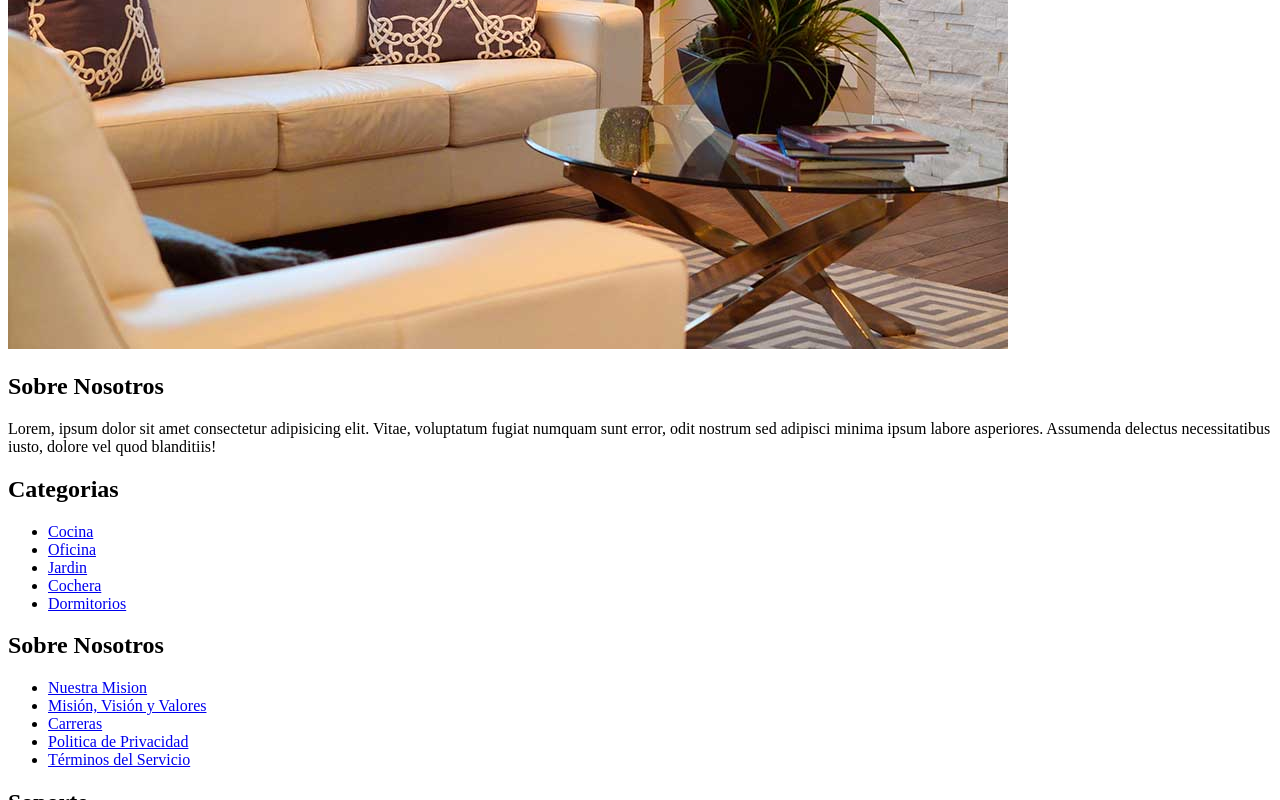
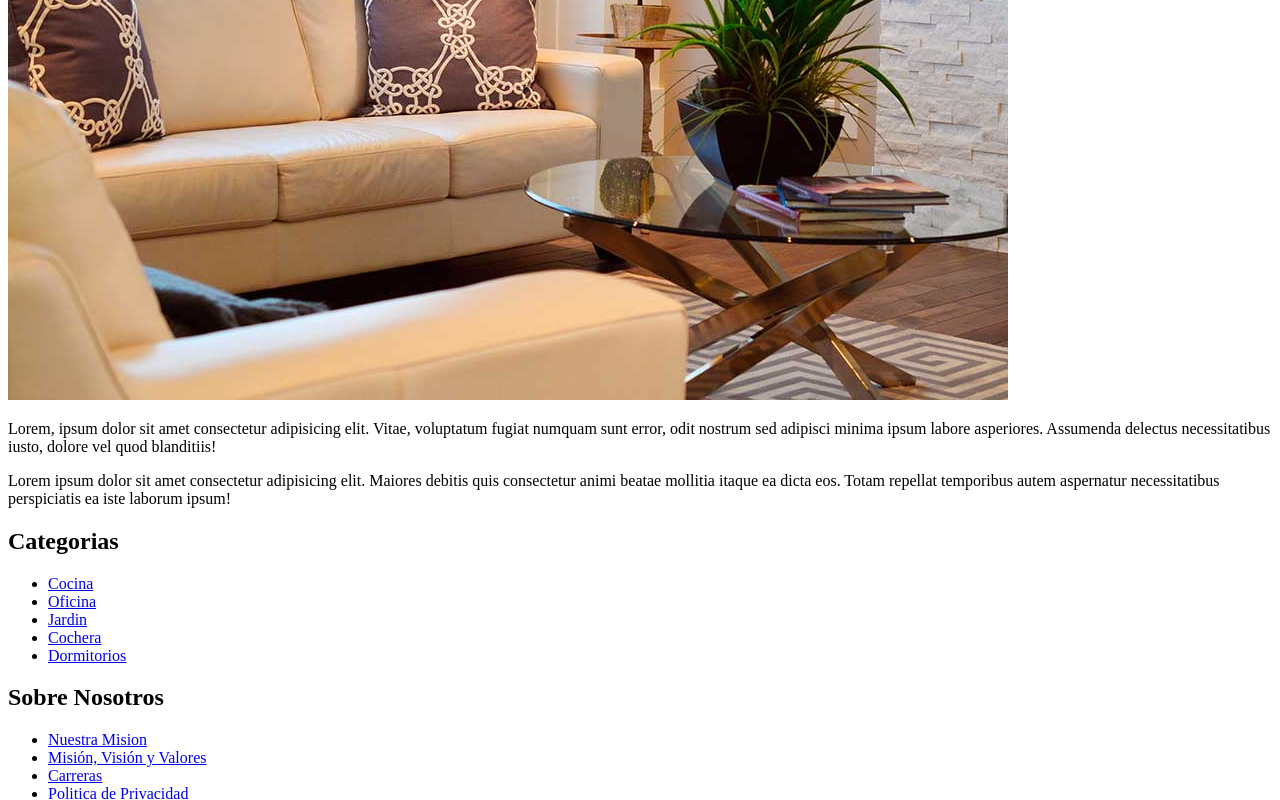
Before and after one commit to perchhuaraca/reto02_sem03, a plain HTML site: page nosotros.html in a window 1280 px wide. Shown: the part 524-1324 px from the top of the page. Drawn offline with Linux system fonts and the light colour scheme.

Commit message:
Update title section nosotros

```diff
--- a/nosotros.html
+++ b/nosotros.html
@@ -33,13 +33,14 @@
     </header>
     <main>
         <section>
+            <h2>Sobre Nosotros</h2>
             <div>
                 <div>
                     <img src="img/nosotros.jpg" alt="">
                 </div>
                 <div>
-                    <h2>Sobre Nosotros</h2>
                     <p>Lorem, ipsum dolor sit amet consectetur adipisicing elit. Vitae, voluptatum fugiat numquam sunt error, odit nostrum sed adipisci minima ipsum labore asperiores. Assumenda delectus necessitatibus iusto, dolore vel quod blanditiis!</p>
+                    <p>Lorem ipsum dolor sit amet consectetur adipisicing elit. Maiores debitis quis consectetur animi beatae mollitia itaque ea dicta eos. Totam repellat temporibus autem aspernatur necessitatibus perspiciatis ea iste laborum ipsum!</p>
                 </div>
             </div>
         </section>
```
